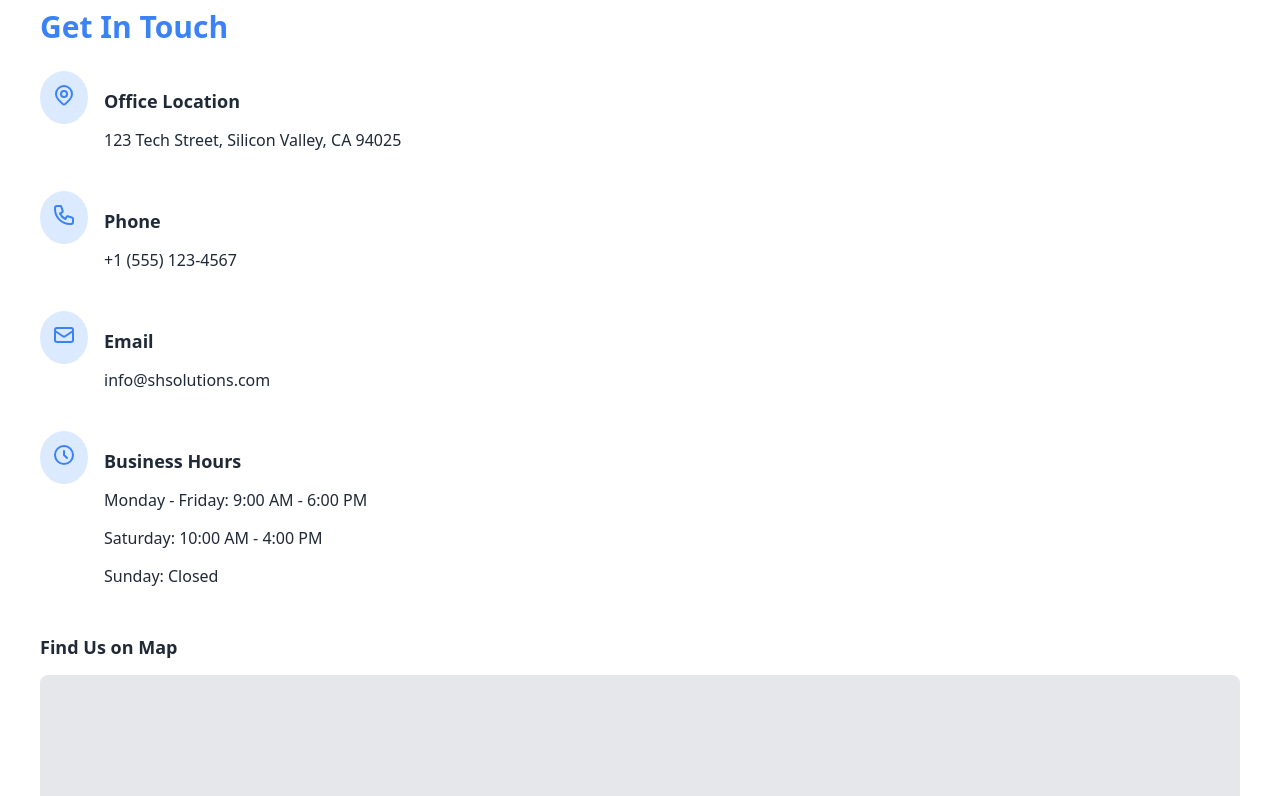
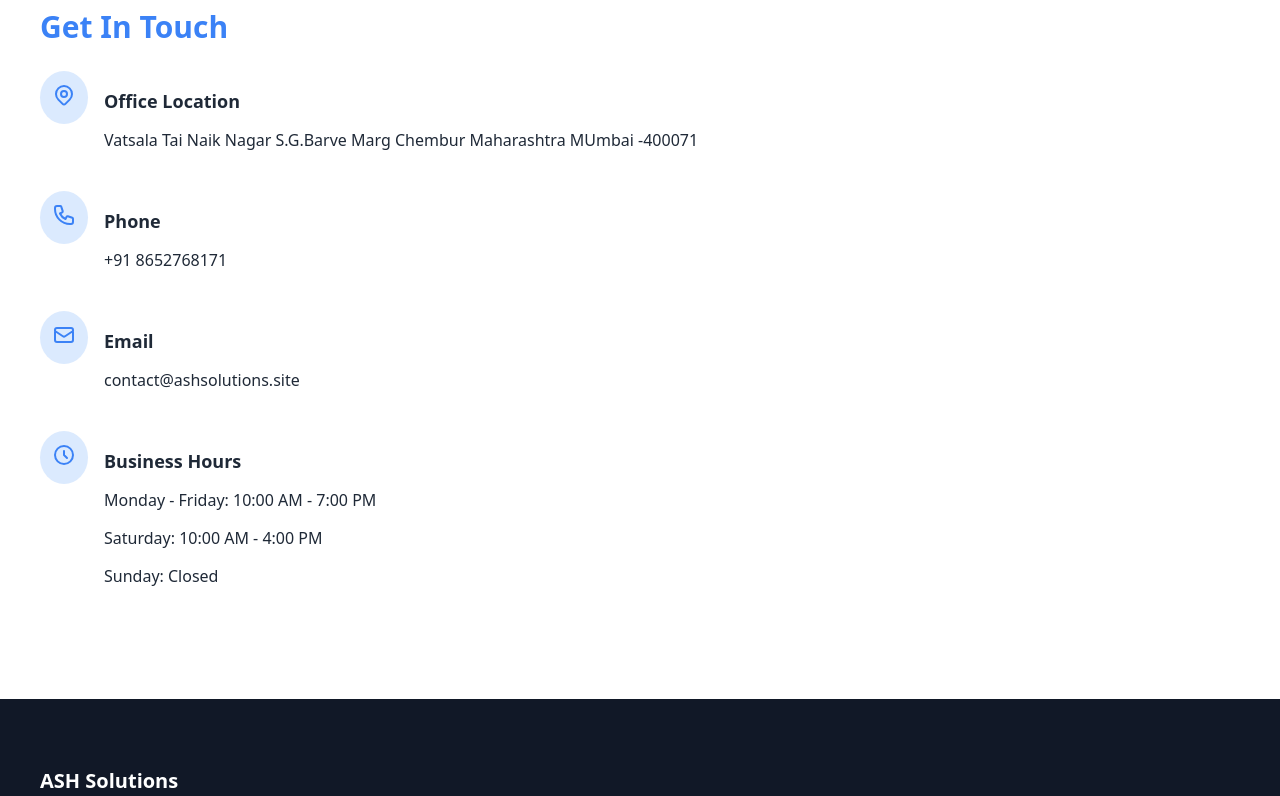
Before and after one commit to hardik-builds/ash-solutions-website, a Next.js app: page /contact in a window 1280 px wide. Shown: the part 1340-2136 px from the top of the page. Built offline with nearby package versions, Linux system fonts and the light colour scheme; no server answers.

Commit message:
updated content

```diff
--- a/app/contact/contact-client.js
+++ b/app/contact/contact-client.js
@@ -267,7 +267,7 @@ export default function Contact() {
                   </div>
                   <div>
                     <h3 style={{ fontWeight: 'bold', fontSize: '18px', marginBottom: '4px', color: 'var(--text-color)' }}>Office Location</h3>
-                    <p style={{ color: 'var(--text-secondary)' }}>123 Tech Street, Silicon Valley, CA 94025</p>
+                    <p style={{ color: 'var(--text-secondary)' }}>Vatsala Tai Naik Nagar S.G.Barve Marg Chembur Maharashtra MUmbai -400071 </p>
                   </div>
                 </div>
 
@@ -284,7 +284,7 @@ export default function Contact() {
                   </div>
                   <div>
                     <h3 style={{ fontWeight: 'bold', fontSize: '18px', marginBottom: '4px', color: 'var(--text-color)' }}>Phone</h3>
-                    <p style={{ color: 'var(--text-secondary)' }}>+1 (555) 123-4567</p>
+                    <p style={{ color: 'var(--text-secondary)' }}>+91 8652768171</p>
                   </div>
                 </div>
 
@@ -301,7 +301,7 @@ export default function Contact() {
                   </div>
                   <div>
                     <h3 style={{ fontWeight: 'bold', fontSize: '18px', marginBottom: '4px', color: 'var(--text-color)' }}>Email</h3>
-                    <p style={{ color: 'var(--text-secondary)' }}>info@shsolutions.com</p>
+                    <p style={{ color: 'var(--text-secondary)' }}>contact@ashsolutions.site</p>
                   </div>
                 </div>
 
@@ -318,14 +318,14 @@ export default function Contact() {
                   </div>
                   <div>
                     <h3 style={{ fontWeight: 'bold', fontSize: '18px', marginBottom: '4px', color: 'var(--text-color)' }}>Business Hours</h3>
-                    <p style={{ color: 'var(--text-secondary)' }}>Monday - Friday: 9:00 AM - 6:00 PM</p>
+                    <p style={{ color: 'var(--text-secondary)' }}>Monday - Friday: 10:00 AM - 7:00 PM</p>
                     <p style={{ color: 'var(--text-secondary)' }}>Saturday: 10:00 AM - 4:00 PM</p>
                     <p style={{ color: 'var(--text-secondary)' }}>Sunday: Closed</p>
                   </div>
                 </div>
               </div>
 
-              {/* Map Placeholder */}
+              {/* Map Placeholder
               <div style={{ marginTop: '32px' }}>
                 <h3 style={{ fontWeight: 'bold', fontSize: '18px', marginBottom: '16px', color: 'var(--text-color)' }}>Find Us on Map</h3>
                 <div style={{
@@ -339,7 +339,7 @@ export default function Contact() {
                 }}>
                   <span style={{ color: 'var(--text-secondary)' }}>Interactive Map</span>
                 </div>
-              </div>
+              </div> */}
             </div>
           </div>
         </div>
```
